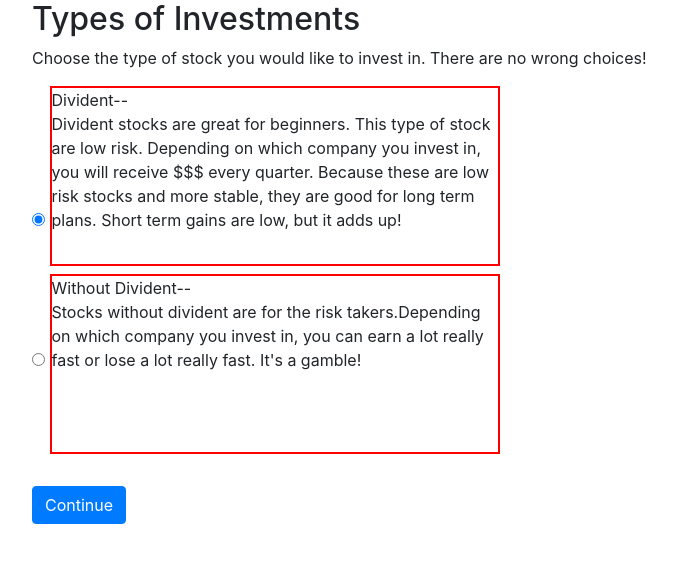
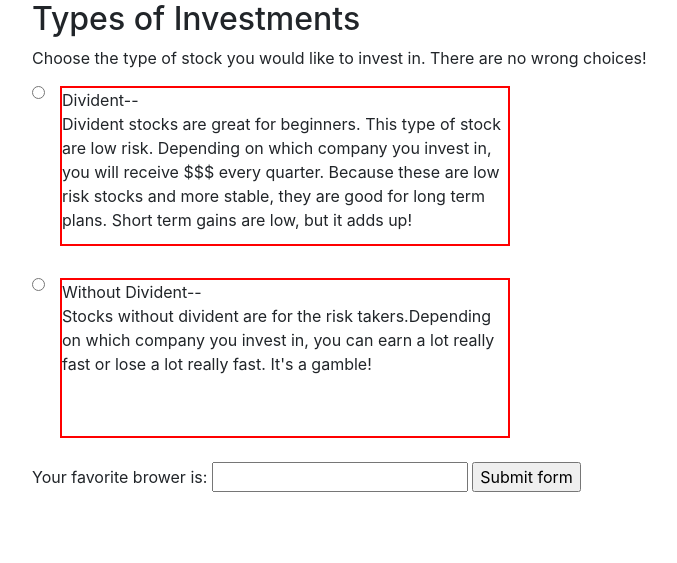
Before and after one commit to christinej697/Investment-App, a Flask app: page /signIn/advice/divident in a window 1280 px wide. Shown: the part 56-619 px from the top of the page, without its empty margins (53-730 px from the left). Run offline with Flask 2, Linux system fonts and the light colour scheme; data comes from the database, SQL or seed files in the repository; some libraries are stand-ins or nearby versions.

Commit message:
Update divident.html

```diff
--- a/templates/divident.html
+++ b/templates/divident.html
@@ -8,9 +8,9 @@
     <style>
 	.with, .without {
 		width: 450px;
-		height: 180px;
+		height: 160px;
 		border: 2px solid red;
-
+		margin-left: 15px;
 	}
     </style>
 </head>
@@ -27,28 +27,34 @@
 
 	<div class="form-group" style="display:inline-block">
 	    <div class="bonus" >
-            	<input type="radio" id="divident" name="divident" value="divident" checked="checked" />
+            	<input type="radio" id="divident" name="divident" value="divident"
+		       style="float:left" onclock="myFunction(this.value)" >
             	<label for="divident" class="with">Divident--<br> Divident stocks are great for beginners.
 			This type of stock are low risk. Depending on which company you invest in,
                         you will receive $$$ every quarter. Because these are low risk stocks and more stable,
                         they are good for long term plans. Short term gains are low, but it adds up!</label>
-	    </div>
+	    </div><br>
 
-
-            	<input type="radio" id="undivident" name="divident" value="undivident" />
+	    <div class="nonbonus">
+            	<input type="radio" id="undivident" name="divident" value="without divident"
+		       style="float:left" onclock="myFunction(this.value)" >
             	<label for="undivident" class="without">Without Divident--<br>
 			Stocks without divident are for the risk takers.Depending on which company you invest in,
 			you can earn a lot really fast or lose a lot really fast. It's a gamble!</label>
-	<div><br>
+	    </div>
+	</div><br>
 
 
-
+	Your favorite brower is: <input type="text" id="result" >
 	<a href="display">
-    	<div class="form-group" style="width:240px;">
-        	<button type="submit" class="btn btn-primary">Continue</button>
-    	</div>
+		<input type="submit" value="Submit form">
 	</a>
 </form>
+<script>
+	function myFunction(divident) {
+		document.getElementById('result').value=divident;
+	}
+</script>
 {% endblock %}
 </body>
 </html>
```
